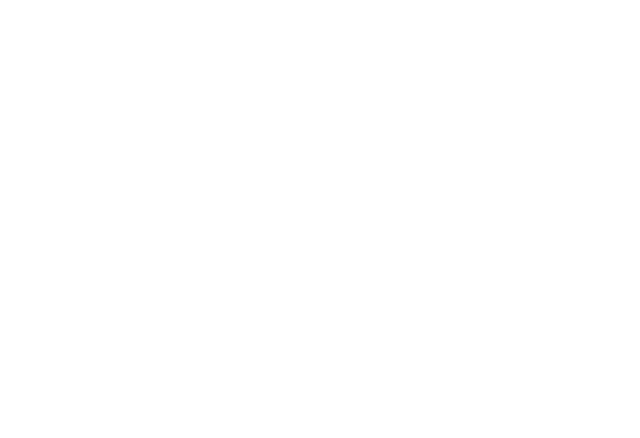
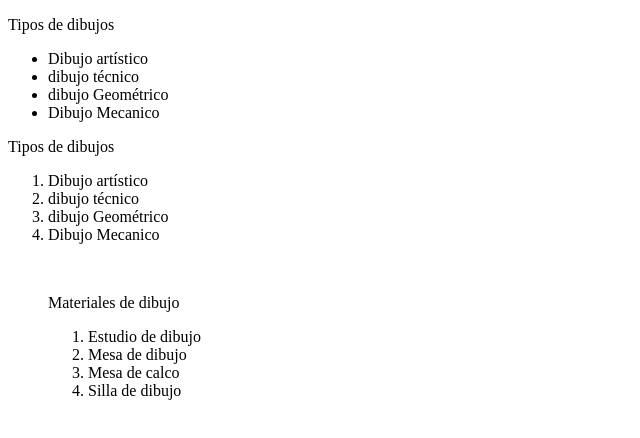
Before and after one commit to davidruc/Investigacion-Etiquetas, a plain HTML site: page index.html in a window 1280 px wide. Shown: the whole page, without its empty margins (0-640 px from the left). Drawn offline with Linux system fonts and the light colour scheme.

Commit message:
Etiquetas de listas

```diff
--- a/index.html
+++ b/index.html
@@ -4,16 +4,46 @@
     <meta charset="UTF-8">
     <meta http-equiv="X-UA-Compatible" content="IE=edge">
     <meta name="viewport" content="width=device-width, initial-scale=1.0">
-    <title>Etiquetas de estructuramiento</title>
+    <title>Etiquetas de listas</title>
 
 </head>
 <body>
 
-    <!--<header></header> header se usa para definir un bloque de contenido que hará las veces de título de la página web. -->
-    <!-- <footer></footer>: define el pie de página de nuestra web. -->
-    <!-- <nav></nav> permite incluir diferentes enlaces para que el usuario pueda desplazarse entre las partes de nuestro sitio web. -->
-    <!-- <section></section> se usa para definir grandes secciones de nuestra página. -->
-    <!-- <article></article> marca los límites de un contenido específico, como una entrada de un blog o un artículo en general. -->
-    <!-- <aside></aside> se emplea para definir un contenido que está relacionado con la página, pero que se debe considerar como separado del contenido principal. -->
-    <!-- <div></div> permite dividir contenido de manera dinámica para editar la pagina. -->
+    <!-- <li></li> es la etiqueta básica de lista -->
+
+    <p> Tipos de dibujos</p>
+    <ul type=”circle”>
+        <li>Dibujo artístico</li>
+        <li>dibujo técnico</li>
+        <li>dibujo Geométrico</li>
+        <li>Dibujo Mecanico</li>
+    </ul>
+    <!-- VIÑETAS Están englobadas por las etiquetas <ul> y </ul>. Atributos con los
+    cuales es posible configurar el aspecto que va a tener la lista.
+    type="circle/disc/square". Define la viñeta a emplear en la lista. -->
+
+    <p> Tipos de dibujos</p>
+    <ol type=”A”>
+        <li>Dibujo artístico</li>
+        <li>dibujo técnico</li>
+        <li>dibujo Geométrico</li>
+        <li>Dibujo Mecanico</li>
+    </ol><br>
+    <blockquote><p>Materiales de dibujo</p>
+
+    <ol type=”i”start=”3”>
+        <li>Estudio de dibujo</li>
+        <li>Mesa de dibujo</li>
+        <li>Mesa de calco</li>
+        <li>Silla de dibujo</li>
+    </ol></blockquote>
+    <!-- LISTAS NUMERADAS Están englobadas por las etiquetas <ol> y </ol>.
+    type="1 / a / A / i / I ". Establece orden numérico, alfabético o numeración
+    romana
+     start="n": donde n es el valor con el que comenzará la lista. Los valores del
+    parámetro "n" son números enteros a partir de 1. Si se omite este atributo la
+    lista comenzará por el número 1. -->
+
+
+
 </body>
```
